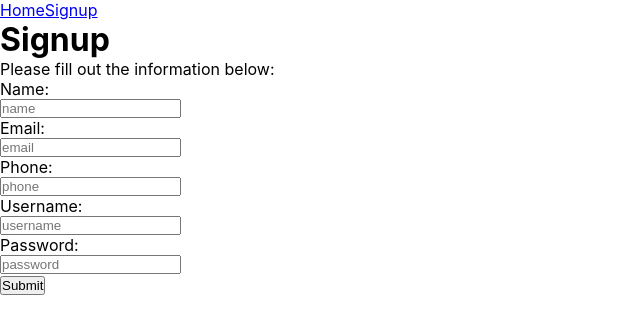
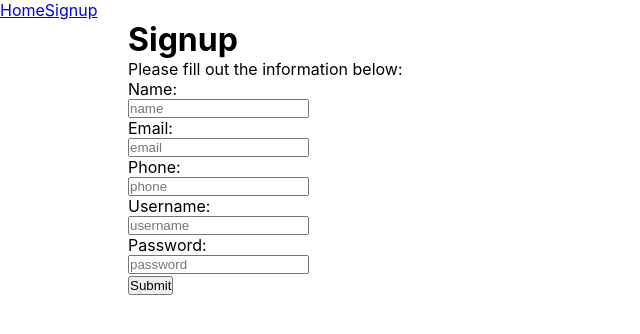
Before and after one commit to FonzMP/trailsetmc-node, a React (Create React App) app in the folder web/: page /signup in a window 1280 px wide. Shown: the top 334 px of the page, without its empty margins (0-640 px from the left). Built offline with nearby package versions, Linux system fonts and the light colour scheme.

Commit message:
modified to container for basic spacing during initial setup

```diff
--- a/web/src/components/Signup.js
+++ b/web/src/components/Signup.js
@@ -3,7 +3,7 @@ import React, { Component } from 'react';
 class Signup extends Component {
     render() {
         return (
-            <div className="core-container">
+            <div className="container">
                 <h1>Signup</h1>
                 <p>Please fill out the information below: </p>
                 <form>
```
